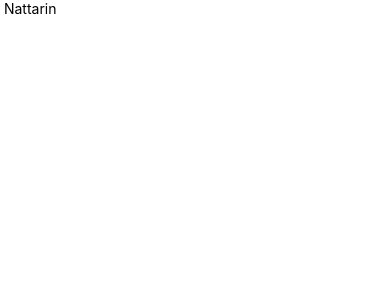
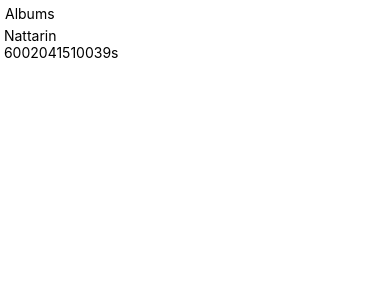
Before and after one commit to Nattarin/std6002041510039, a React Native app: screen / in a window 390 px wide. Shown: the top 300 px of the page. Built offline with nearby package versions, Linux system fonts and the light colour scheme.

Commit message:
new component

```diff
--- a/component/App.js
+++ b/component/App.js
@@ -1,6 +1,7 @@
 //import Library
 import React from 'react';
 import { View , Text } from 'react-native';
+import Header from './Header';
 
 //write component
 class App extends React.Component{
@@ -8,7 +9,9 @@ class App extends React.Component{
         return (
             //component about react native
             <View>
+                <Header title="Albums" />
                 <Text> Nattarin</Text>
+                <Text> 6002041510039s</Text>
             </View>
         );
     }
--- a/component/Header.js
+++ b/component/Header.js
@@ -1,15 +1,22 @@
-// import Library
-import React, { component} from 'react';
+//import library
+import React, { Component } from 'react';
 import { View, Text } from 'react-native';
 
-// creat component
-class Header extends component {
+//create component
+class Header extends Component {
     render() {
         return (
-            <View>
-                <Text>A{this.props.title}</Text>
+            <View style={styles.header}>
+                 <Text>{this.props.title}</Text>
             </View>
-        );
+        )
+    }
+}
+
+//style
+const styles = {
+    header:{
+        padding: 5
     }
 }
 
```
